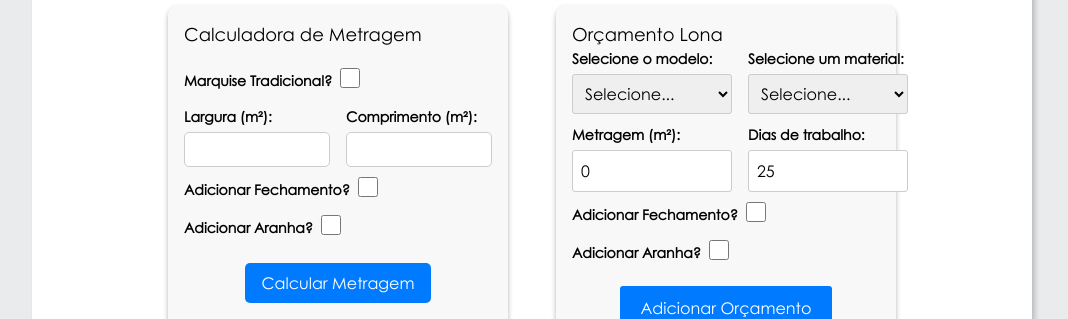
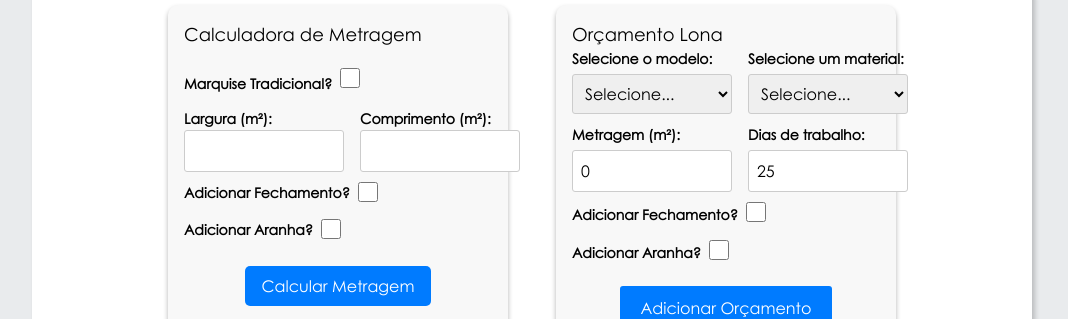
Before and after one commit to VictorBelotto/Sistema-Bocarra, a React (Vite) app: page / in a window 1280 px wide. Shown: the part 137-456 px from the top of the page, without its empty margins (108-1176 px from the left). Built offline with nearby package versions, Linux system fonts and the light colour scheme.

Commit message:
Componente de CheckBox da metragem refatorado

```diff
--- a/src/components/CalculadoraMetragem/CalculadoraMetragem.jsx
+++ b/src/components/CalculadoraMetragem/CalculadoraMetragem.jsx
@@ -5,8 +5,7 @@ import { DadosInseridosContext } from '../../scripts/DadosInseridosContext.jsx';
 
 import InputLargura from './components/InputLargura/InputLargura.jsx';
 import InputComprimento from './components/InputComprimento/InputComprimento.jsx';
-import CheckBoxAranha from './components/CheckBoxAranha/CheckBoxAranha.jsx';
-import CheckBoxFechamento from './components/CheckBoxFechamento/CheckBoxFechamento.jsx';
+import CheckBoxMetragens from './components/CheckBoxMetragens.jsx';
 
 const CalculadoraMetragem = () => {
   const {dadosInseridos, dadosMetragem, adicionarDado, checksDaMetragem} = React.useContext(DadosInseridosContext)
@@ -67,9 +66,16 @@ const CalculadoraMetragem = () => {
         <InputComprimento/>
 
       </div>
-
-      <CheckBoxFechamento/>
-      <CheckBoxAranha/>
+      <CheckBoxMetragens
+        id={'fechamento'}
+        labelCheck={'Adicionar Fechamento?'}
+        labelInput={'Altura do Fechamento da Lona:'}
+      />
+      <CheckBoxMetragens
+        id={'aranha'}
+        labelCheck={'Adicionar Aranha?'}
+        labelInput={'Altura do Fechamento da Aranha:'}
+      />
 
       <div style={{display:'flex', width:'100%', justifyContent:'center'}} >
         <button onClick={calcular}>Calcular Metragem</button>
--- a/src/components/CalculadoraMetragem/CalculadoraMetragem.module.css
+++ b/src/components/CalculadoraMetragem/CalculadoraMetragem.module.css
@@ -17,19 +17,7 @@
   font-size: 18px;
 }
 
-.calculadoraContainer label {
-  display: block;
-  margin-bottom: 5px;
-}
 
-.calculadoraContainer input {
-  width: 100%;
-  padding: 6px;
-  font-size: 14px;
-  margin-bottom: 10px;
-  border-radius: 5px;
-  border: 1px solid #ccc;
-}
 
 .calculadoraContainer button {
   display: block;
--- a/src/components/CalculadoraMetragem/components/CheckBoxAranha/CheckBoxAranha.jsx
+++ /dev/null
@@ -1,43 +0,0 @@
-import React from 'react'
-import styles from './CheckBoxAranha.module.css'
-import { DadosInseridosContext } from '../../../../scripts/DadosInseridosContext.jsx';
-
-const CheckBoxAranha = () => {
-  const dadosInseridos = React.useContext(DadosInseridosContext)
-  const [aranhaIsChecked, setAranhaIsChecked] = React.useState(false)
-  const [alturaAranha, setAlturaAranha] = React.useState('')
-
-  const handleCheckboxChange = () => {
-    setAranhaIsChecked(!aranhaIsChecked);
-    dadosInseridos.adicionarCheckMetragem('aranhaIsChecked', !aranhaIsChecked )
-  };
-
-  const handleAlturaAranhaChange = (e) => {
-    setAlturaAranha(e.target.value)
-    dadosInseridos.adicionarMetragem('alturaAranha', e.target.value)
-  }
-  return (
-   <>
-     <div className={styles.checkBox}>
-      <label htmlFor="checkBoxAranha">Adicionar Aranha?</label>
-      <input
-        type="checkbox"
-        id="checkBoxAranha"
-        value={aranhaIsChecked}
-        onClick={handleCheckboxChange}
-      />
-     </div>
-
-      {
-        aranhaIsChecked && (
-          <>
-             <label htmlFor="aranha">Altura da Aranha :</label>
-             <input type="number" id="aranha" value={alturaAranha} onChange={handleAlturaAranhaChange} />
-          </>
-        )
-      }
-   </>
-  )
-}
-
-export default CheckBoxAranha
--- a/src/components/CalculadoraMetragem/components/CheckBoxAranha/CheckBoxAranha.module.css
+++ /dev/null
@@ -1,15 +0,0 @@
-.checkBox{
-  display: flex;
-  align-items: center;
-  margin-bottom: 8px;
-}
-
-.checkBox label{
-  margin-right: 8px;
-}
-
-.checkBox input{
-  height: 20px;
-  width: 20px;
-  align-self: flex-start;
-}
--- a/src/components/CalculadoraMetragem/components/CheckBoxFechamento/CheckBoxFechamento.jsx
+++ /dev/null
@@ -1,44 +0,0 @@
-import React from 'react'
-import styles from './CheckBoxFechamento.module.css'
-import { DadosInseridosContext } from '../../../../scripts/DadosInseridosContext.jsx';
-
-const CheckBoxFechamento = () => {
-  const dadosInseridos = React.useContext(DadosInseridosContext)
-  const [fechamentoIsChecked, setFechamentoIsChecked] = React.useState(false)
-  const [alturaFechamento, setAlturaFechamento] = React.useState('');
-
-  const handleCheckboxChange = () => {
-    setFechamentoIsChecked(!fechamentoIsChecked);
-    dadosInseridos.adicionarCheckMetragem('fechamentoIsChecked', !fechamentoIsChecked )
-  };
-
-  const handleAlturaChange = (e) =>{
-    setAlturaFechamento(e.target.value)
-    dadosInseridos.adicionarMetragem('alturaFechamento', e.target.value)
-
-  }
-  return (
-   <>
-     <div className={styles.checkBox}>
-      <label htmlFor="checkBoxFechamento">Adicionar Fechamento?</label>
-      <input
-        type="checkbox"
-        id="checkBoxFechamento"
-        value={fechamentoIsChecked}
-        onClick={handleCheckboxChange}
-      />
-     </div>
-
-      {
-        fechamentoIsChecked && (
-          <div>
-            <label htmlFor="altura">Altura do Fechamento da Lona:</label>
-            <input type="number" id="altura" value={alturaFechamento} onChange={handleAlturaChange} />
-          </div>
-        )
-      }
-   </>
-  )
-}
-
-export default CheckBoxFechamento
--- a/src/components/CalculadoraMetragem/components/CheckBoxFechamento/CheckBoxFechamento.module.css
+++ /dev/null
@@ -1,15 +0,0 @@
-.checkBox{
-  display: flex;
-  align-items: center;
-  margin-bottom: 8px;
-}
-
-.checkBox label{
-  margin-right: 8px;
-}
-
-.checkBox input{
-  height: 20px;
-  width: 20px;
-  align-self: flex-start;
-}
--- /dev/null
+++ b/src/components/CalculadoraMetragem/components/CheckBoxMetragens.jsx
@@ -0,0 +1,46 @@
+import React from 'react'
+import { DadosInseridosContext } from '../../../scripts/DadosInseridosContext.jsx';
+const CheckBoxMetragens = ({labelCheck, labelInput, id}) => {
+  const dadosInseridos = React.useContext(DadosInseridosContext)
+  const [fechamentoIsChecked, setFechamentoIsChecked] = React.useState(false)
+  const [alturaFechamento, setAlturaFechamento] = React.useState('');
+
+  const handleCheckboxChange = () => {
+    setFechamentoIsChecked(!fechamentoIsChecked);
+    dadosInseridos.adicionarCheckMetragem(`${id}IsChecked`, !fechamentoIsChecked )
+  };
+
+  const handleAlturaChange = (e) =>{
+    setAlturaFechamento(e.target.value)
+    dadosInseridos.adicionarMetragem(`altura${id.charAt(0).toUpperCase() + id.slice(1)}`, e.target.value)
+  }
+  return (
+   <div key={id}>
+     <div className='flex items-center mb-4'>
+        <label className='pr-2' htmlFor={id}>{labelCheck}</label>
+        <input
+        className='w-5 h-5 self-start mb-0'
+          type="checkbox"
+          id={id}
+          value={fechamentoIsChecked}
+          onClick={handleCheckboxChange}
+        />
+     </div>
+
+      {
+        fechamentoIsChecked && (
+          <div>
+            <label htmlFor={id}>{labelInput}</label>
+            <input
+              type="number"
+              id={id}
+              value={alturaFechamento}
+              onChange={handleAlturaChange} />
+          </div>
+        )
+      }
+   </div>
+  )
+}
+
+export default CheckBoxMetragens
--- a/src/components/PreenchimentoPadrao/components/CheckBoxAranha/CheckBoxAranha.jsx
+++ b/src/components/PreenchimentoPadrao/components/CheckBoxAranha/CheckBoxAranha.jsx
@@ -16,13 +16,11 @@ const CheckBoxAranha = () => {
   return (
     <>
       <div className={styles.checkBox}>
-        <label htmlFor="aranhaCheckbox">Adicionar Aranha?</label>
+        <label htmlFor="aranhaCheckboxOrcamento">Adicionar Aranha?</label>
         <input
           type="checkbox"
-          id="aranhaCheckbox"
-          name="aranhaCheckbox"
-          value="valorDoAranhaCheckbox"
-          defaultChecked={fechamentoAranhaIsChecked}
+          id="aranhaCheckboxOrcamento"
+          value={fechamentoAranhaIsChecked}
           onClick={handleCheckFechamentoAranhaChange}
         />
       </div>
--- a/src/components/PreenchimentoPadrao/components/CheckBoxFechamento/CheckBoxFechamento.jsx
+++ b/src/components/PreenchimentoPadrao/components/CheckBoxFechamento/CheckBoxFechamento.jsx
@@ -5,7 +5,7 @@ import InputMetragemQuadrada from '../../../InputMetragemQuadrada/InputMetragemQ
 import InputDiasDeTrabalho from '../../../InputDiasDeTrabalho/InputDiasDeTrabalho';
 
 const CheckBoxFechamento = () => {
-  const {dadosInseridos, adicionarChecksDoOrcamento} = React.useContext(DadosInseridosContext)
+  const {adicionarChecksDoOrcamento} = React.useContext(DadosInseridosContext)
     const [fechamentoIsChecked, setFechamentoIsChecked] = React.useState(false);
 
 
@@ -19,11 +19,10 @@ const CheckBoxFechamento = () => {
     <>
 
       <div className={styles.checkBox}>
-        <label htmlFor="checkBoxFechamento">Adicionar Fechamento?</label>
+        <label htmlFor="checkBoxFechamentoOrcamento">Adicionar Fechamento?</label>
         <input
           type="checkbox"
-          id="checkBoxFechamento"
-          name="checkBoxFechamento"
+          id="checkBoxFechamentoOrcamento"
           value="valorDoCheckbox"
           defaultChecked={fechamentoIsChecked}
           onClick={handleCheckFechamentoChange}
--- a/src/pages/Impressao/components/DadosFormatados/DadosFormatados.jsx
+++ b/src/pages/Impressao/components/DadosFormatados/DadosFormatados.jsx
@@ -7,7 +7,9 @@ const DadosFormatados = () => {
   const {dadosInseridos} = React.useContext(DadosInseridosContext)
 
   return (
-    <div></div>
+    <div>
+
+    </div>
   )
 }
 
```
